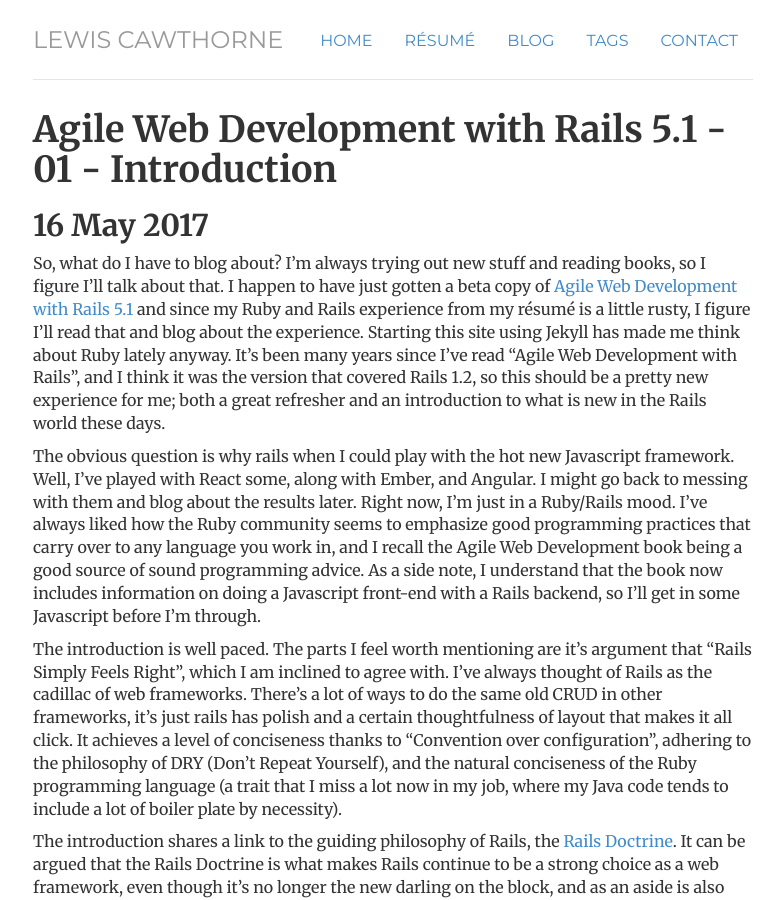
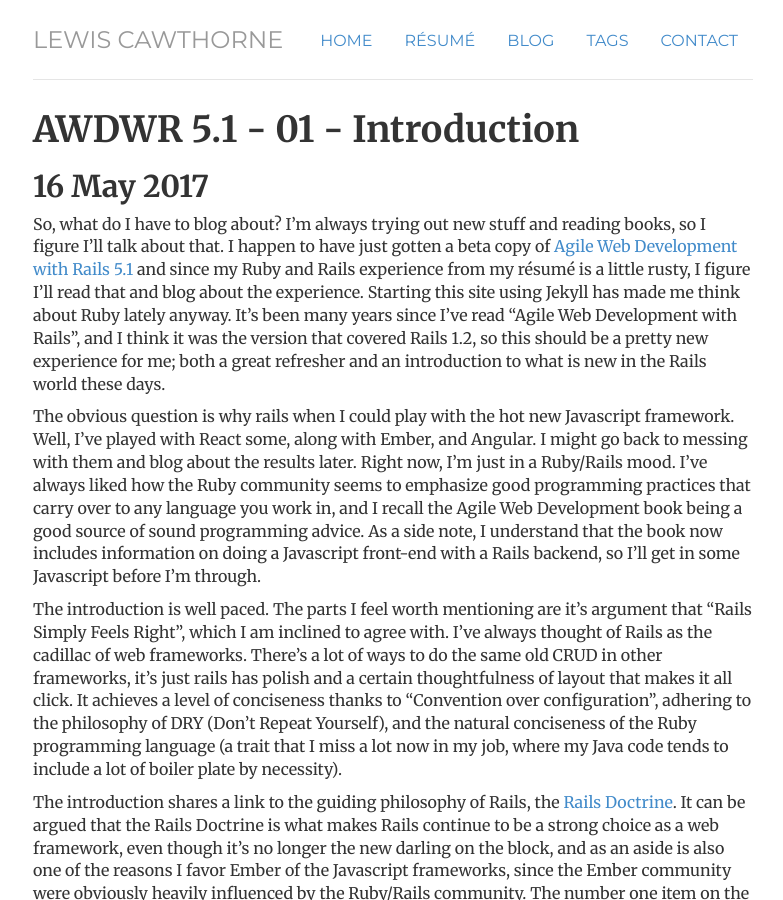
Before and after one commit to llcawthorne/llcawthorne.github.io, a Jekyll site: the page built from _posts/2017-05-16-awdwr51-01-introduction.md, in a window 1280 px wide and 900 px high. Shown: the whole window, without its empty margins (247-1030 px from the left). Built offline with Jekyll 4.4.1, drawn with Linux system fonts in a browser that asks for light colours; comment, search, counter and statistics services are not loaded.

Commit message:
Abbreviate book title

```diff
--- a/_posts/2017-05-16-awdwr51-01-introduction.md
+++ b/_posts/2017-05-16-awdwr51-01-introduction.md
@@ -1,6 +1,6 @@
 ---
 layout: post
-title: "Agile Web Development with Rails 5.1 - 01 - Introduction"
+title: "AWDWR 5.1 - 01 - Introduction"
 date: 2017-05-16
 tags: ruby rails awdwr51 web
 ---
```
